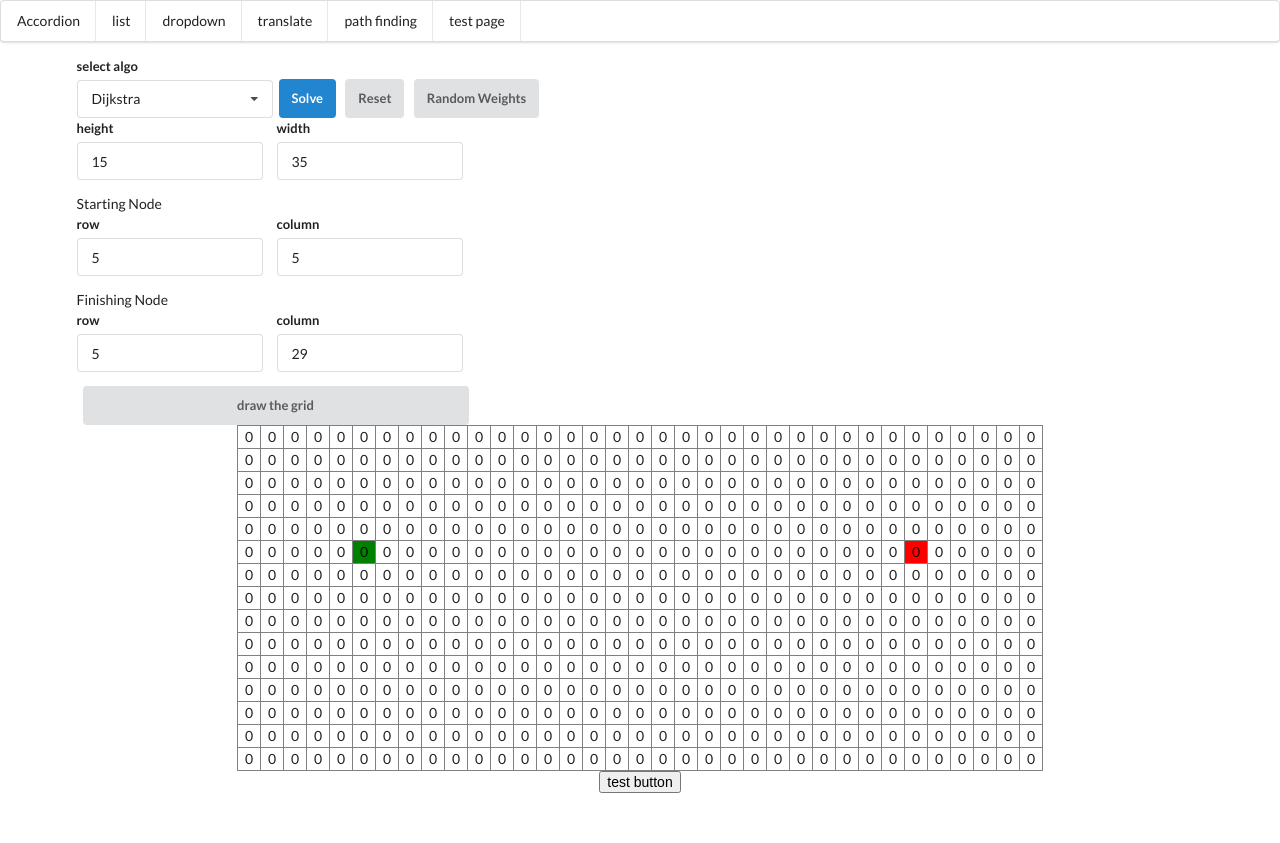
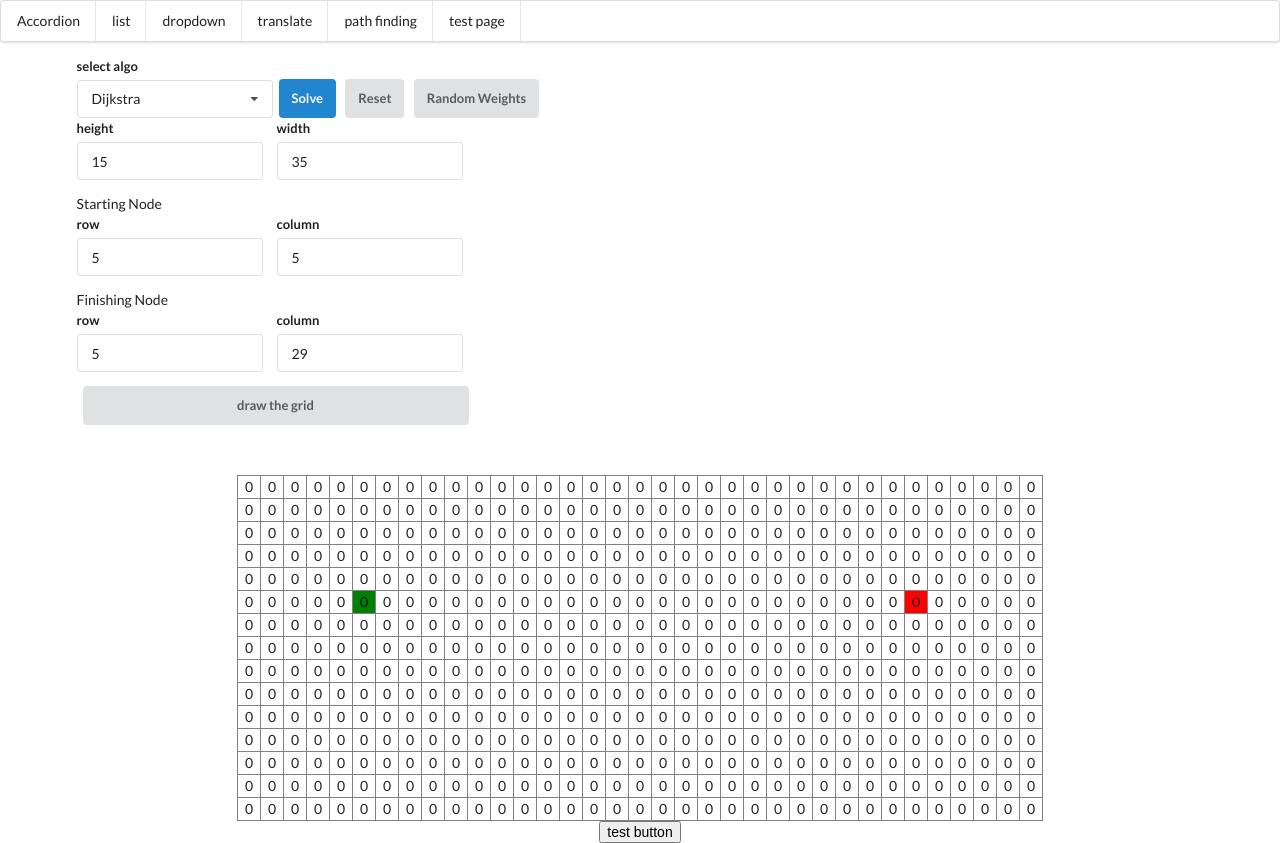
Before and after one commit to nirchetrit/portfolio, a React (Create React App) app: page /pathfinding in a window 1280 px wide. Before the commit the page ends 800 px from the top, so only its background shows below. Built offline with nearby package versions, Linux system fonts and the light colour scheme.

Commit message:
give the table margin

```diff
--- a/src/components/PathFinding/Table.css
+++ b/src/components/PathFinding/Table.css
@@ -1,6 +1,7 @@
 .table {
   display: flex;
   flex-direction: column;
+  margin-top: 50px;
 }
 .table .table-row:nth-child(2n) {
   margin-top: -1px;
```
